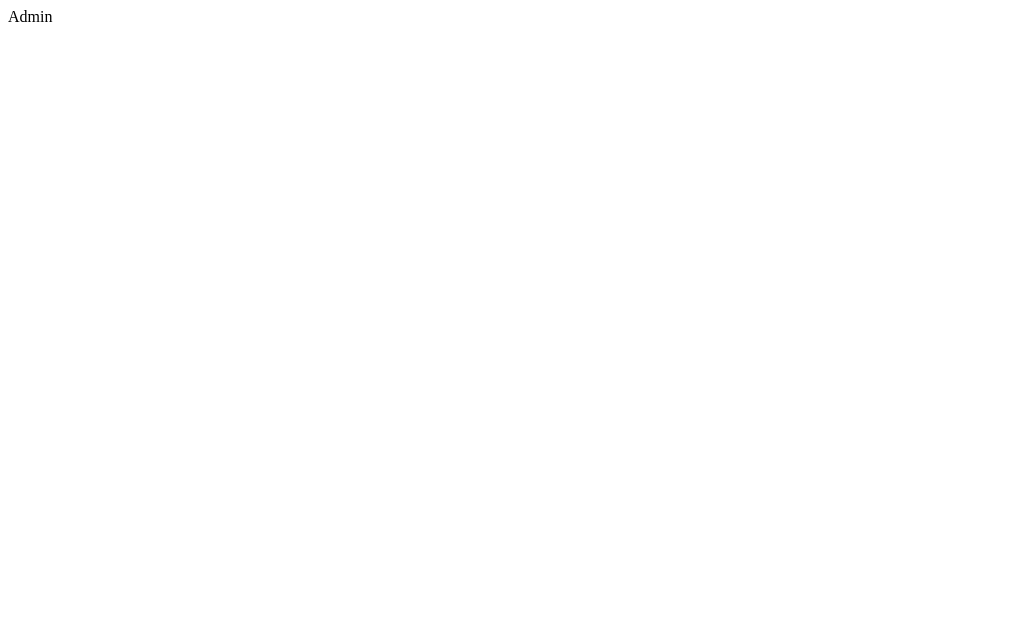
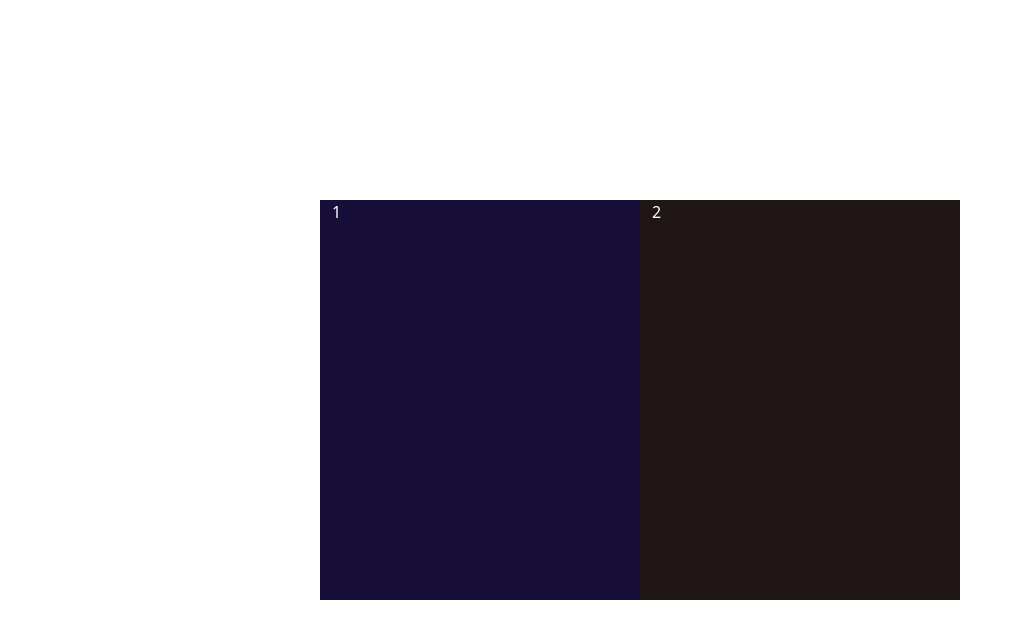
Before and after one commit to gmsbr19/company-group-indicator, a React (Vite) app: page / in a window 1280 px wide. Shown: the top 638 px of the page, without its empty margins (0-1015 px from the left). Built offline with nearby package versions, Linux system fonts and the light colour scheme.

Commit message:
first admin preview version

```diff
--- a/index.html
+++ b/index.html
@@ -4,10 +4,12 @@
     <meta charset="UTF-8" />
     <link rel="icon" type="image/svg+xml" href="/vite.svg" />
     <meta name="viewport" content="width=device-width, initial-scale=1.0" />
+    <link href="https://cdn.jsdelivr.net/npm/bootstrap@5.2.3/dist/css/bootstrap.min.css" rel="stylesheet" integrity="sha384-rbsA2VBKQhggwzxH7pPCaAqO46MgnOM80zW1RWuH61DGLwZJEdK2Kadq2F9CUG65" crossorigin="anonymous">
     <title>Indicador de embarque</title>
   </head>
   <body>
     <div id="root"></div>
     <script type="module" src="/src/main.tsx"></script>
+    <script src="https://cdn.jsdelivr.net/npm/bootstrap@5.2.3/dist/js/bootstrap.bundle.min.js" integrity="sha384-kenU1KFdBIe4zVF0s0G1M5b4hcpxyD9F7jL+jjXkk+Q2h455rYXK/7HAuoJl+0I4" crossorigin="anonymous"></script>
   </body>
 </html>
--- a/src/App.tsx
+++ b/src/App.tsx
@@ -11,7 +11,7 @@ function App() {
   return (
     <div>
       <Routes>
-        <Route element={<Admin />} path="/" />
+        <Route element={<Admin golGroups={golGroups} />}  path="/" />
         <Route element={<Show />} path="/show" />
       </Routes>
     </div>
--- a/src/data.ts
+++ b/src/data.ts
@@ -2,6 +2,7 @@ export type group = {
     id: number
     label: string
     color: string
+    show: boolean
     priority?: boolean
 }
 
@@ -10,21 +11,25 @@ export const golGroups: group[] = [
         id: 0,
         label: "1",
         color: "#180f38",
+        show: true,
         priority: true
     },
     {
         id: 1,
         color: "#211616",
+        show: true,
         label: "2"
     },
     {
         id: 2,
         color: "#8c2e03",
+        show: false,
         label: "3"
     },
     {
         id: 3,
         color: "#8c2e03",
+        show: false,
         label: "4"
     },
 ]
--- a/src/views/Admin.tsx
+++ b/src/views/Admin.tsx
@@ -1,6 +1,18 @@
-const Admin = () => {
+import { group } from "../data";
+
+type Props = {
+    golGroups: group[]
+}
+
+const Admin = ({golGroups}: Props) => {
     return (
-        <div>Admin</div>
+        <div className="d-flex align-items-center justify-content-center vw-100 vh-100">
+            <div className="bg-light row h-50 w-50">
+                {golGroups.map((group, i) => (
+                    group.show && <div key={i} className="col h-100 text-white" style={{backgroundColor: group.color}}>{group.label}</div>
+                ))}
+            </div>
+        </div>
     );
 }
 
```
